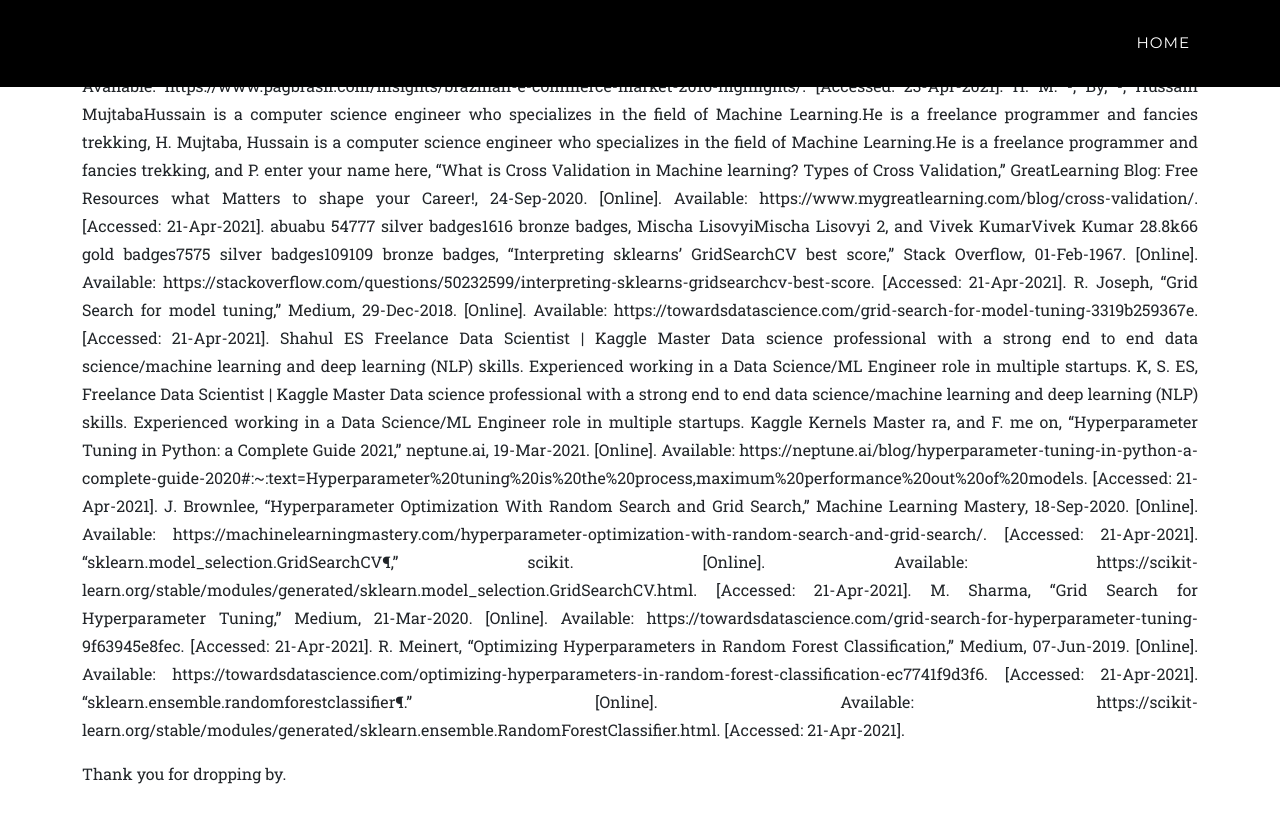
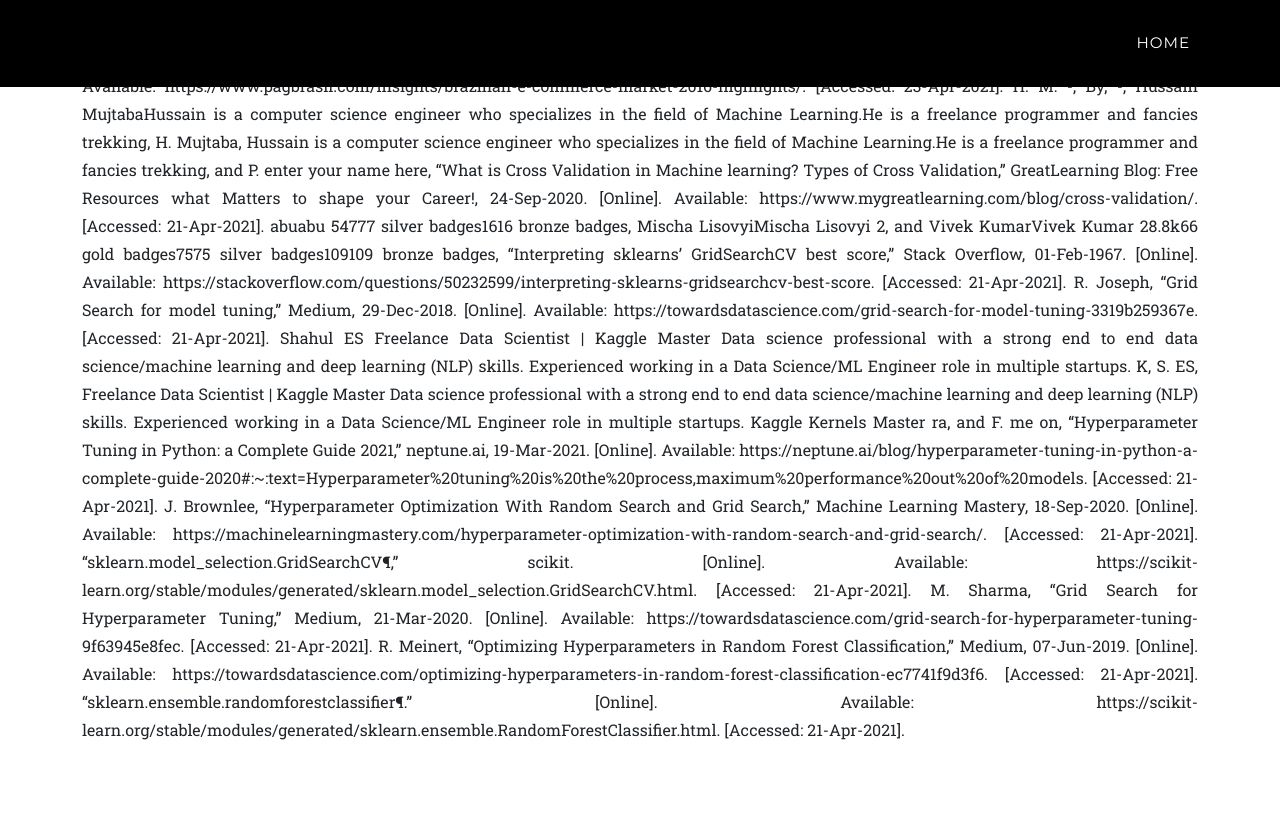
Before and after one commit to S-Samiksha/S-Samiksha.github.io, a Jekyll site: the page built from _posts/2021-05-16-Data-Science-Project.markdown, in a window 1280 px wide and 900 px high, scrolled down 14022 px. Shown: the top 823 px of the window. Built offline with Jekyll 4.4.1, drawn with Linux system fonts in a browser that asks for light colours.

Commit message:
Update 2021-05-16-Data-Science-Project.markdown

```diff
--- a/_posts/2021-05-16-Data-Science-Project.markdown
+++ b/_posts/2021-05-16-Data-Science-Project.markdown
@@ -355,8 +355,3 @@
 M. Sharma, “Grid Search for Hyperparameter Tuning,” Medium, 21-Mar-2020. [Online]. Available: https://towardsdatascience.com/grid-search-for-hyperparameter-tuning-9f63945e8fec. [Accessed: 21-Apr-2021].
 R. Meinert, “Optimizing Hyperparameters in Random Forest Classification,” Medium, 07-Jun-2019. [Online]. Available: https://towardsdatascience.com/optimizing-hyperparameters-in-random-forest-classification-ec7741f9d3f6. [Accessed: 21-Apr-2021].
 “sklearn.ensemble.randomforestclassifier¶.” [Online]. Available: https://scikit-learn.org/stable/modules/generated/sklearn.ensemble.RandomForestClassifier.html. [Accessed: 21-Apr-2021].
-
-
-
-
-Thank you for dropping by.
```
